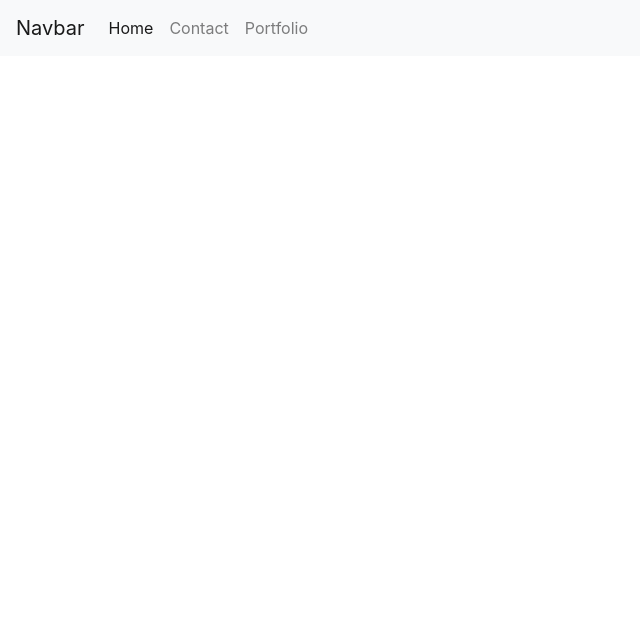
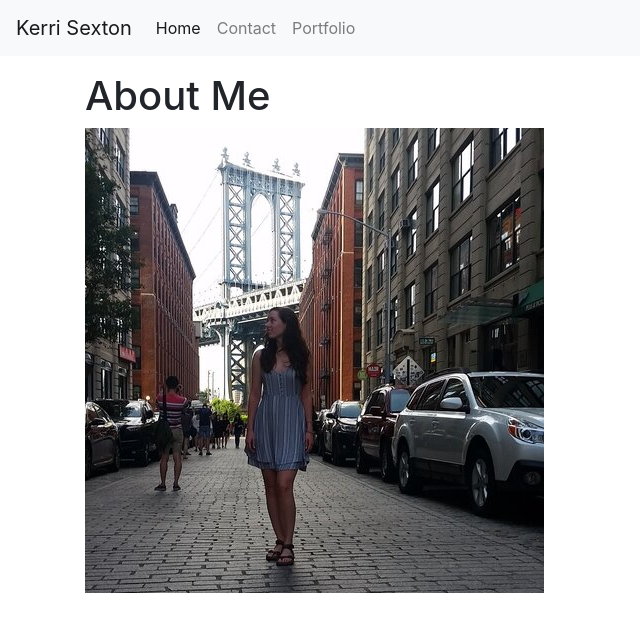
Before and after one commit to kas1330/Responsive-Portfolio, a plain HTML site: page index.html in a window 1280 px wide. Shown: the whole page, without its empty margins (0-640 px from the left). Drawn offline with nearby package versions, Linux system fonts and the light colour scheme.

Commit message:
added a picture to the index page

```diff
--- a/index.html
+++ b/index.html
@@ -16,7 +16,7 @@
     <script src="https://stackpath.bootstrapcdn.com/bootstrap/4.5.2/js/bootstrap.min.js" integrity="sha384-B4gt1jrGC7Jh4AgTPSdUtOBvfO8shuf57BaghqFfPlYxofvL8/KUEfYiJOMMV+rV" crossorigin="anonymous"></script>
 
     <nav class="navbar navbar-expand-lg navbar-light bg-light">
-        <a class="navbar-brand" href="#">Navbar</a>
+        <a class="navbar-brand" href="#">Kerri Sexton</a>
         <button class="navbar-toggler" type="button" data-toggle="collapse" data-target="#navbarSupportedContent" aria-controls="navbarSupportedContent" aria-expanded="false" aria-label="Toggle navigation">
           <span class="navbar-toggler-icon"></span>
         </button>
@@ -35,5 +35,16 @@
           </ul>
         </div>
       </nav>
+
+      <div class = "container">
+        <div class= "row mt-3">
+            <div class= "col-sm-12">
+                <h1>About Me</h1>
+            </div>
+            <div class="col-sm-6">
+                <img src="rsz_picofme.jpg" alt="Picture of Kerri">
+            </div>
+          </div>
+       </div>
 </body>
 </html>
```
Also changed, not shown: contact.html (+3 -1 lines), portfolio.html (+1 -1 lines), picOfMe.jpg (added), rsz_picofme.jpg (added).
